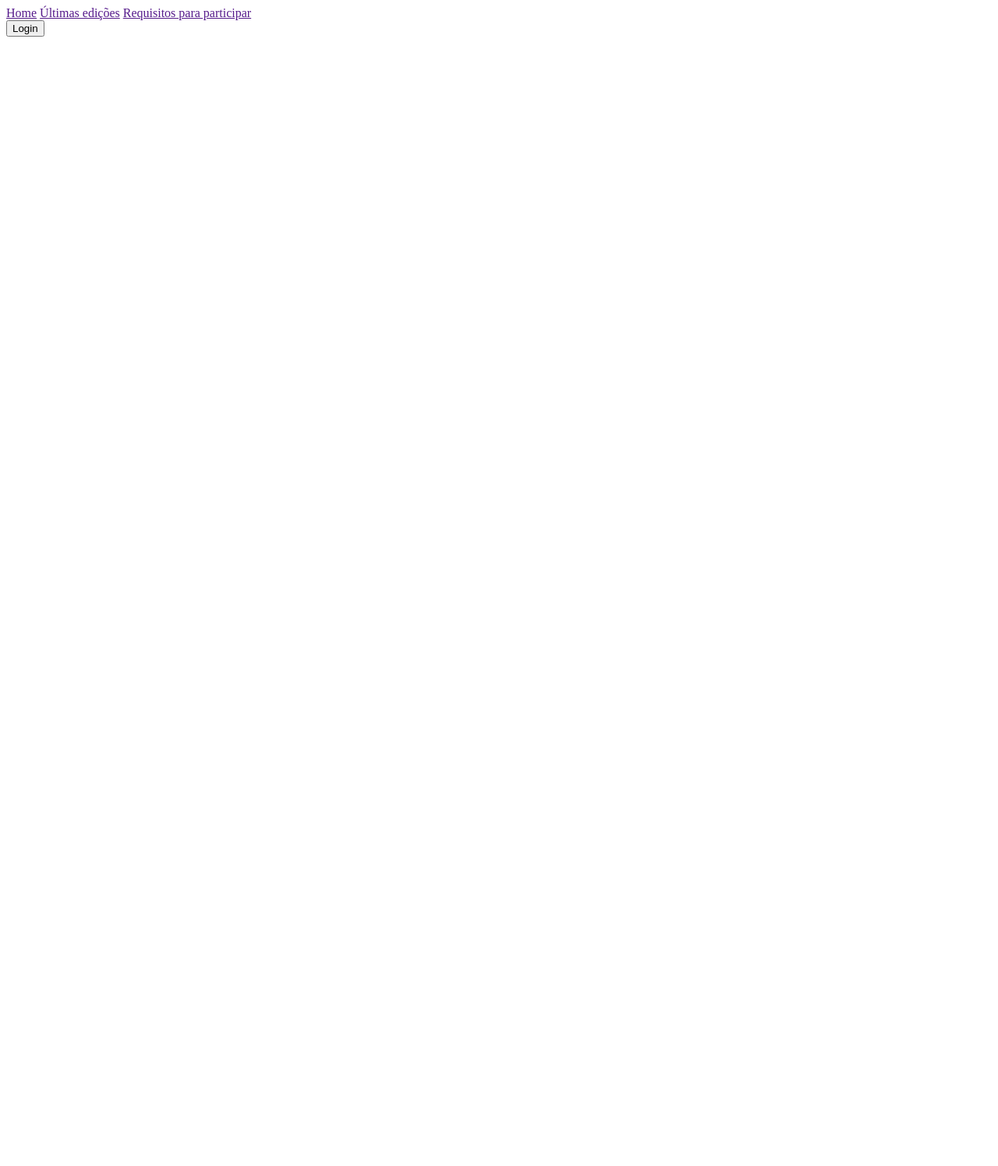
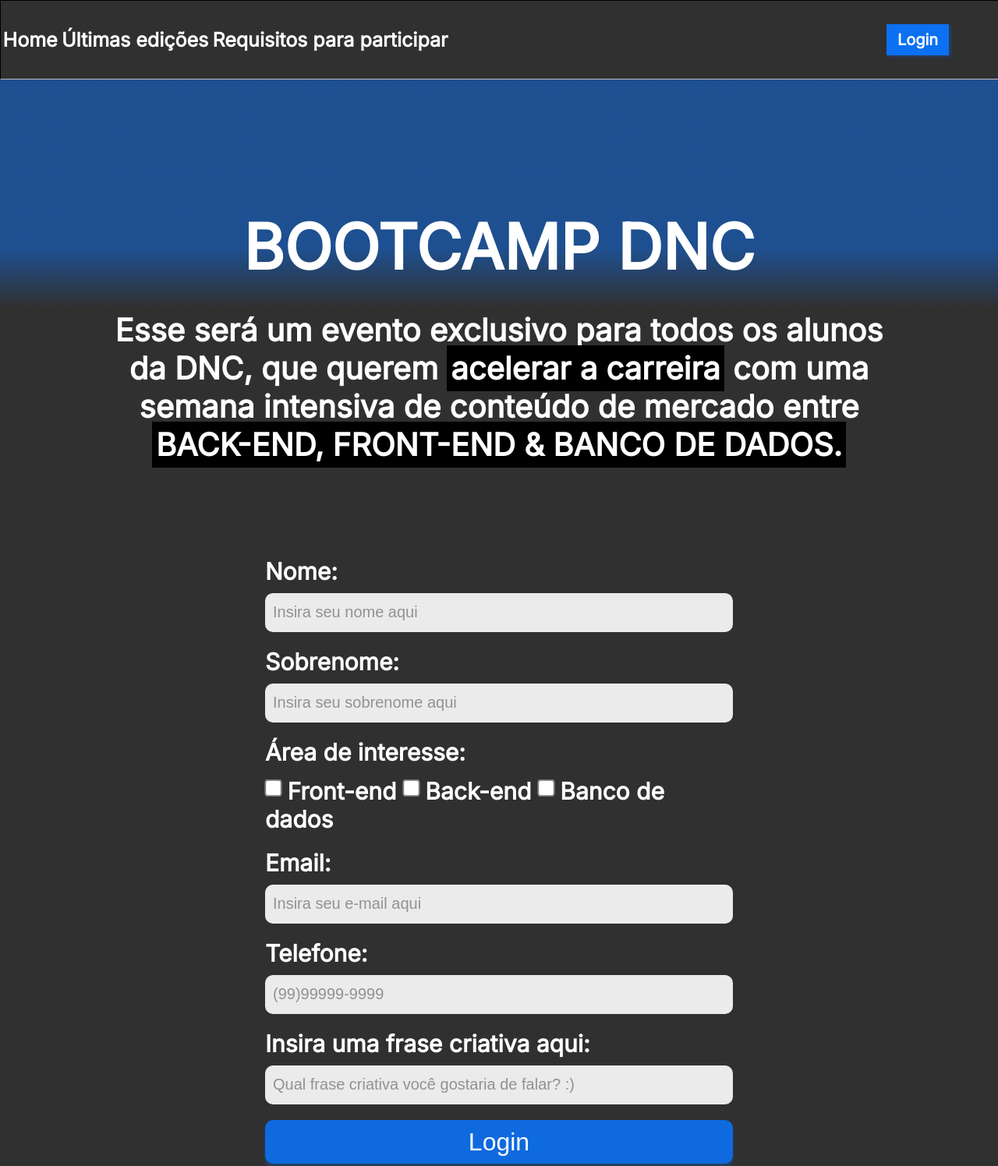
Before and after one commit to FernandaLeisla/bootcamp-dnc, a plain HTML site: page index.html in a window 1280 px wide. Shown: the top 1496 px of the page at 78% size. Before the commit the page ends 800 px from the top, so only its background shows below. Drawn offline with Linux system fonts and the light colour scheme.

Commit message:
adicionando formatação de estilo de formulário

```diff
--- a/estilo.css
+++ b/estilo.css
@@ -0,0 +1,162 @@
+@import url('https://fonts.googleapis.com/css2?family=Inter:wght@100;400&display=swap');
+
+:root{
+    --azul-dnc: #0C70F2;
+    --preto-dnc: #303030;
+    --cinza-hover: #C9C9C9;
+
+    --fonte-padrao: 'Inter';
+}
+
+
+body{
+    margin: 0px;
+    padding: 0px;
+
+       background: linear-gradient(180deg, rgba(12, 112, 242, 0.5) 19.91%, rgba(12, 112, 242, 0) 24.84%), #303030;
+       background-repeat: no-repeat;
+}
+#principal{
+    width: 100%;
+    height: 100px;
+    border: 1px solid black;
+    background-color: #303030;
+    display: flex;
+    justify-content: space-between;
+    align-items: center;
+    border-bottom: 1px solid #bababa;
+
+}
+
+#menu{
+    display: flex;
+    width: 45%;
+    justify-content: space-around;
+    align-items: center;
+    margin: left 5%;
+}
+
+#principal div a{
+    font-family: Inter;
+    font-size: 25px;
+    font-weight: 600;
+    color: white;
+    text-decoration: none;
+}
+#principal div a:hover{
+    color: #cccccc;
+
+}
+
+#principal button{
+    margin-right: 5%;
+    background-color: #0C70F2;
+    border: 0px;
+    height: 40px;
+    width: 80px;
+
+    font-family: 'Inter';
+    font-style: normal;
+    font-weight: 600;
+    font-size: 20px;
+    line-height: 24px;
+    color: #FFFFFF;
+
+    box-shadow: 3px 2px 4px #0c70f240;
+    cursor:pointer;
+
+}
+
+section{
+    display:flex;
+    flex-direction: column;
+    justify-content: center;
+    align-items: center;
+
+    margin-top: 100px;
+    margin-bottom: 100px;
+}
+
+header {
+    color:white;
+    font-family: Inter;
+}
+header h1{
+    text-transform: uppercase;
+    font-size: 80px;
+    font-weight: 800;
+    text-align: center;
+
+    margin-bottom: 20px;
+}
+header h2{
+    text-align: center;
+    font-size: 40px;
+    font-weight: 700;
+
+    margin-bottom: 100px;
+
+}
+header .invert{
+    background-color: black;
+    font-weight: bold;
+    padding: 5px;
+}
+
+/*formulário*/
+
+form{
+    color: white;
+    font-family: Inter;
+    font-size: 30px;
+    font-weight: 600;
+    width: 600px;
+}
+
+.form-group{
+    display: flex;
+    flex-direction: column;
+    margin-top: 10px;
+    margin-bottom: 10px;
+}
+form input{
+    border-radius: 10px;
+    height: 30px;
+    border: 0px;
+    font-size: 20px;
+    padding: 10px;
+    background-color: rgba(255, 255, 255, 0.9);
+
+}
+
+form label{
+    margin: 10px 0px 10px 0px;
+
+}
+
+form input::placeholder{
+    color: rgba(57, 57, 57, 0.5);
+}
+
+.checkbox-intens label{
+    font-size: 25px;
+}
+.checkbox-itens{
+    display: flex;
+    justify-content: space-around;
+    align-items: center;
+}
+
+input[type="checkbox"]{
+    transform: scale(1.7)
+}
+input[type="submit"]{
+    background-color: rgba(12, 112, 242, 0.9);
+    width: 100%;
+    height: 56px;
+    font-size: 32px;
+    color: white;
+    margin-top: 10px;
+    box-shadow: 0px 6px 4px rgba(12, 112, 242, 0.25);
+    cursor: pointer;
+}
--- a/index.html
+++ b/index.html
@@ -18,6 +18,55 @@
         </div>
         <button>Login</button>
     </nav>
+       <section>
+        <header>
+            <h1>BOOTCAMP DNC</h1>
 
-</body>
+            <h2>
+                Esse será um evento exclusivo para todos os alunos
+                <br>da <b>DNC</b>, que querem <span class="invert">acelerar a carreira</span> com uma
+                <br>semana intensiva de conteúdo de mercado entre
+                <br><span class="invert">BACK-END, FRONT-END & BANCO DE DADOS.</span>
+            </h2>
+
+        </header>
+        <form>
+            <div class="form-group">
+                <label>Nome:</label>
+                <input type="text" placeholder="Insira seu nome aqui">
+            </div>
+            <div class="form-group">
+                <label>Sobrenome:</label>
+                <input type="text" placeholder="Insira seu sobrenome aqui">
+            </div>
+            <div class="form-group">
+                <label>Área de interesse:</label>
+                <div clas="checkbox-itens">
+                    <input type="checkbox" value="front">
+                    <label>Front-end</label>
+
+                    <input type="checkbox" value="back">
+                    <label>Back-end</label>
+
+                    <input type="checkbox" value="bd">
+                    <label>Banco de dados</label>
+                </div>
+            </div>
+            <div class="form-group">
+                <label>Email:</label>
+                <input type="text" placeholder="Insira seu e-mail aqui">
+            </div>
+            <div class="form-group">
+                <label>Telefone:</label>
+                <input type="text" placeholder="(99)99999-9999">
+            </div>
+            <div class="form-group">
+                <label>Insira uma frase criativa aqui:</label>
+                <input type="text" placeholder="Qual frase criativa você gostaria de falar? :)">
+            </div>
+
+            <input type="submit" value="Login">
+        </form>
+    </section>
+    </body>
 </html>
```
